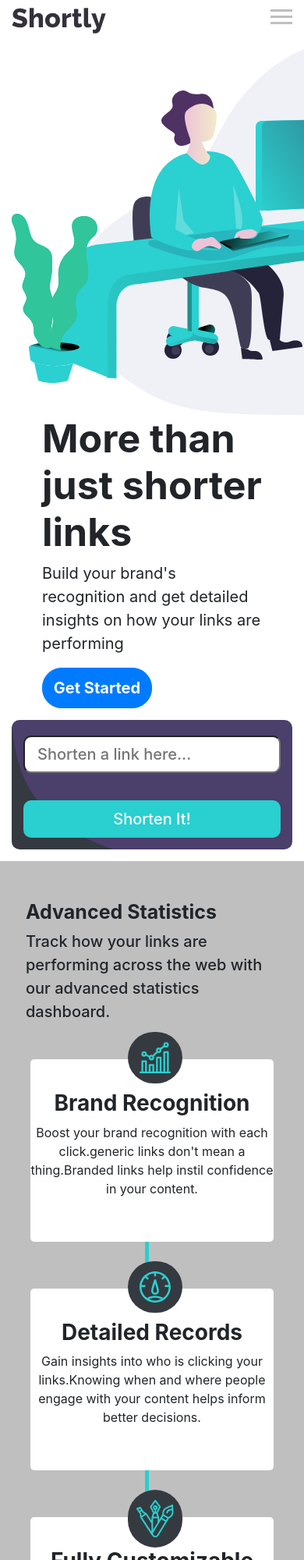
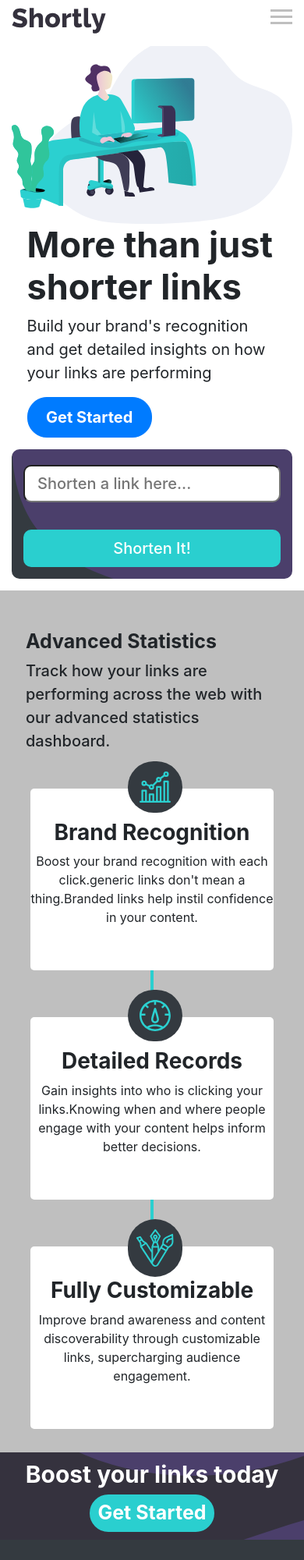
Before and after one commit to was-coder/wejapa-js-task4, a plain HTML site: page index.html in a window 390 px wide. Shown: the top 2000 px of the page at 78% size. Drawn offline with Linux system fonts and the light colour scheme; a web font is replaced by a local one.

Commit message:
MADE CHANGES TO CSS AND HTML FILE
Made changes to the mobile version of the website, changed the height and included two div to the inpu div for the url shortener

```diff
--- a/css/index.scss
+++ b/css/index.scss
@@ -128,7 +128,7 @@ header {
             margin: 0;
             height: 1px;
             background-color: hsl(0, 0%, 75%);
-            width: 350%;
+            width: 100%;
         }
     }
 }
@@ -143,15 +143,19 @@ header {
         display: flex;
         justify-content: space-between;
 
+        img {
+            width: 100%;
+        }
+
         .summary__text {
             display: flex;
             justify-content: center;
             flex-direction: column;
-            width: 80%;
+            width: 90%;
 
             h1 {
                 font-weight: bold;
-                font-size: 50px;
+                font-size: 45px;
             }
 
             p {
@@ -231,7 +235,6 @@ main {
             position: absolute;
             height: 80%;
             width: .3rem;
-            margin-left: -3.5%;
         }
 
         .statistics__card__board {
@@ -271,10 +274,10 @@ main {
         flex-direction: column;
         align-items: center;
         align-self: center;
-        min-height: 20vh;
+        padding: 10px 0;
 
         h4 {
-            font-size: 40px;
+            font-size: 30px;
             font-weight: bold;
         }
 
@@ -283,8 +286,8 @@ main {
             color:#fff;
             font-size: 25px;
             font-weight: bold;
-            height: 3.5rem;
-            width: 10.5rem;
+            height: 3rem;
+            width: 10rem;
             border: 2px solid hsl(180, 66%, 49%);
             border-radius: 25px;
         }
@@ -402,7 +405,6 @@ main {
         top: 25%;
         max-height: .3rem;
         min-width: 60%;
-        margin-left:-20%;
     }
 
     .detailed {
@@ -418,6 +420,10 @@ main {
     .boost {
         background: url(/images/bg-boost-desktop.svg) center;
         background-color: hsl(255, 11%, 22%);
+
+        h4 {
+            font-size: 40px;
+        }
     }
     /*end of boost section*/
 
--- a/index.html
+++ b/index.html
@@ -60,7 +60,7 @@
     <section class="container summary">
         <div class="row summary__div">
 
-            <div class="container-fluid col-md-7">
+            <div class="container col-md-7">
                 <img src="/images/illustration-working.svg" alt="Image of a lady sitting">
             </div>
 
```
Also changed, not shown: css/index.css, 1 other file.
